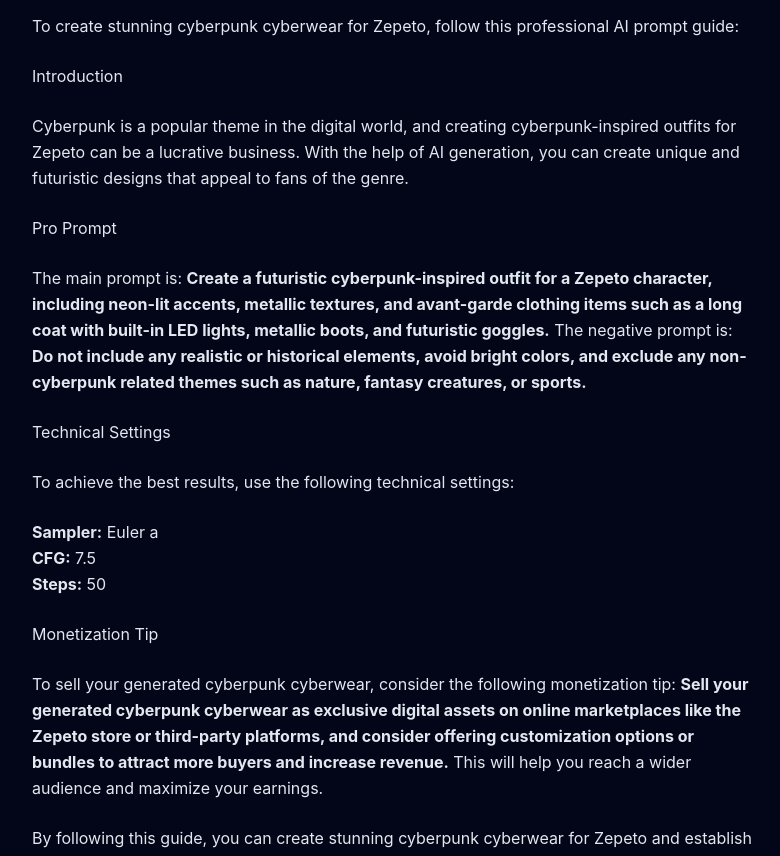
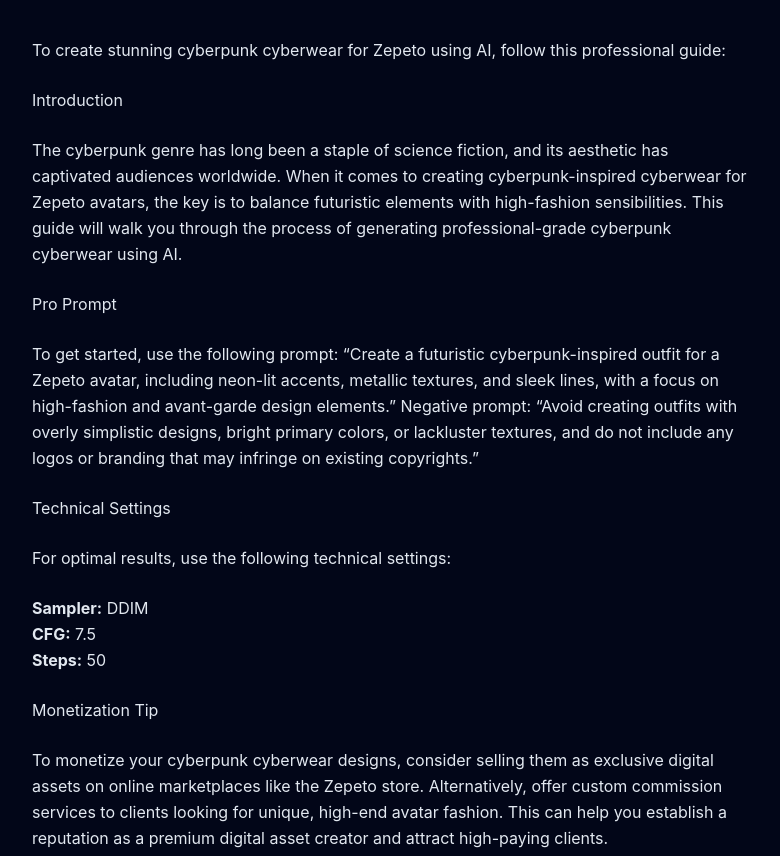
Before and after one commit to chenghun1234-dotcom/promptforge, an Astro site: page /prompts/cyberpunk-cyberwear-for-zepeto in a window 1280 px wide. Shown: the part 215-1071 px from the top of the page, without its empty margins (248-1028 px from the left). Built offline with nearby package versions, Linux system fonts and the light colour scheme; Astro itself is replaced by a stand-in of ours.

Commit message:
🚀 Auto-forged new prompts via Groq

```diff
--- a/src/content/prompts/cyberpunk-cyberwear-for-zepeto.md
+++ b/src/content/prompts/cyberpunk-cyberwear-for-zepeto.md
@@ -1,7 +1,7 @@
 ---
-title: "Creating Cyberpunk Cyberwear for Zepeto: A Professional AI Guide"
-description: "Learn how to generate and sell cyberpunk-inspired digital assets for Zepeto using AI prompts."
-date: "2026-07-23T04:59:59.675536+00:00"
+title: "Cyberpunk Cyberwear for Zepeto: A Professional AI Guide"
+description: "Create stunning cyberpunk cyberwear for Zepeto using AI, and learn how to monetize your digital assets."
+date: "2026-07-23T08:04:41.432053+00:00"
 tags:
   - Cyberpunk
   - Cyberwear
@@ -9,29 +9,31 @@ tags:
   - Digital Assets
   - AI Generation
 model: "Stable Diffusion"
-prompt: "Create a futuristic cyberpunk-inspired outfit for a Zepeto character, including neon-lit accents, metallic textures, and avant-garde clothing items such as a long coat with built-in LED lights, metallic boots, and futuristic goggles."
-negativePrompt: "Do not include any realistic or historical elements, avoid bright colors, and exclude any non-cyberpunk related themes such as nature, fantasy creatures, or sports."
-sampler: "Euler a"
+prompt: "Create a futuristic cyberpunk-inspired outfit for a Zepeto avatar, including neon-lit accents, metallic textures, and sleek lines, with a focus on high-fashion and avant-garde design elements."
+negativePrompt: "Avoid creating outfits with overly simplistic designs, bright primary colors, or lackluster textures, and do not include any logos or branding that may infringe on existing copyrights."
+sampler: "DDIM"
 cfg: 7.5
 steps: 50
-monetizationTip: "Sell your generated cyberpunk cyberwear as exclusive digital assets on online marketplaces like the Zepeto store or third-party platforms, and consider offering customization options or bundles to attract more buyers and increase revenue."
+monetizationTip: "Sell your cyberpunk cyberwear designs as exclusive digital assets on online marketplaces like the Zepeto store, or offer custom commission services to clients looking for unique, high-end avatar fashion."
 ---
-To create stunning cyberpunk cyberwear for Zepeto, follow this professional AI prompt guide:
+To create stunning cyberpunk cyberwear for Zepeto using AI, follow this professional guide:
 
 ### Introduction
-Cyberpunk is a popular theme in the digital world, and creating cyberpunk-inspired outfits for Zepeto can be a lucrative business. With the help of AI generation, you can create unique and futuristic designs that appeal to fans of the genre.
+The cyberpunk genre has long been a staple of science fiction, and its aesthetic has captivated audiences worldwide. When it comes to creating cyberpunk-inspired cyberwear for Zepeto avatars, the key is to balance futuristic elements with high-fashion sensibilities. This guide will walk you through the process of generating professional-grade cyberpunk cyberwear using AI.
 
 ### Pro Prompt
-The main prompt is: **Create a futuristic cyberpunk-inspired outfit for a Zepeto character, including neon-lit accents, metallic textures, and avant-garde clothing items such as a long coat with built-in LED lights, metallic boots, and futuristic goggles.**
-The negative prompt is: **Do not include any realistic or historical elements, avoid bright colors, and exclude any non-cyberpunk related themes such as nature, fantasy creatures, or sports.**
+To get started, use the following prompt:
+"Create a futuristic cyberpunk-inspired outfit for a Zepeto avatar, including neon-lit accents, metallic textures, and sleek lines, with a focus on high-fashion and avant-garde design elements."
+Negative prompt:
+"Avoid creating outfits with overly simplistic designs, bright primary colors, or lackluster textures, and do not include any logos or branding that may infringe on existing copyrights."
 
 ### Technical Settings
-To achieve the best results, use the following technical settings:
-* **Sampler:** Euler a
+For optimal results, use the following technical settings:
+* **Sampler:** DDIM
 * **CFG:** 7.5
 * **Steps:** 50
 
 ### Monetization Tip
-To sell your generated cyberpunk cyberwear, consider the following monetization tip: **Sell your generated cyberpunk cyberwear as exclusive digital assets on online marketplaces like the Zepeto store or third-party platforms, and consider offering customization options or bundles to attract more buyers and increase revenue.** This will help you reach a wider audience and maximize your earnings.
+To monetize your cyberpunk cyberwear designs, consider selling them as exclusive digital assets on online marketplaces like the Zepeto store. Alternatively, offer custom commission services to clients looking for unique, high-end avatar fashion. This can help you establish a reputation as a premium digital asset creator and attract high-paying clients.
 
-By following this guide, you can create stunning cyberpunk cyberwear for Zepeto and establish yourself as a professional creator of digital assets. Remember to stay up-to-date with the latest trends and themes in the cyberpunk genre to ensure your designs remain relevant and in-demand.
+By following this guide, you'll be well on your way to creating stunning cyberpunk cyberwear for Zepeto and establishing a successful business selling digital assets. Remember to stay up-to-date with the latest trends and developments in the world of cyberpunk fashion to ensure your designs remain fresh and in-demand.
```
